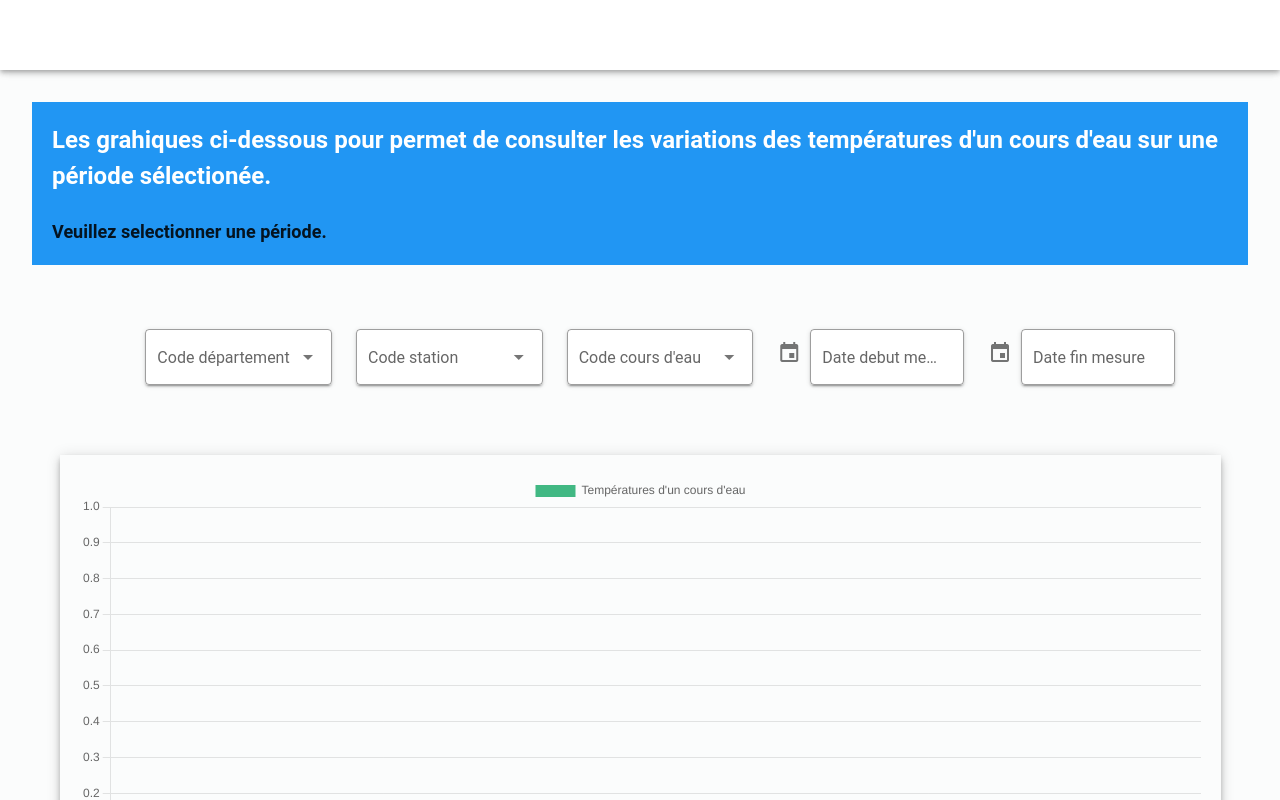
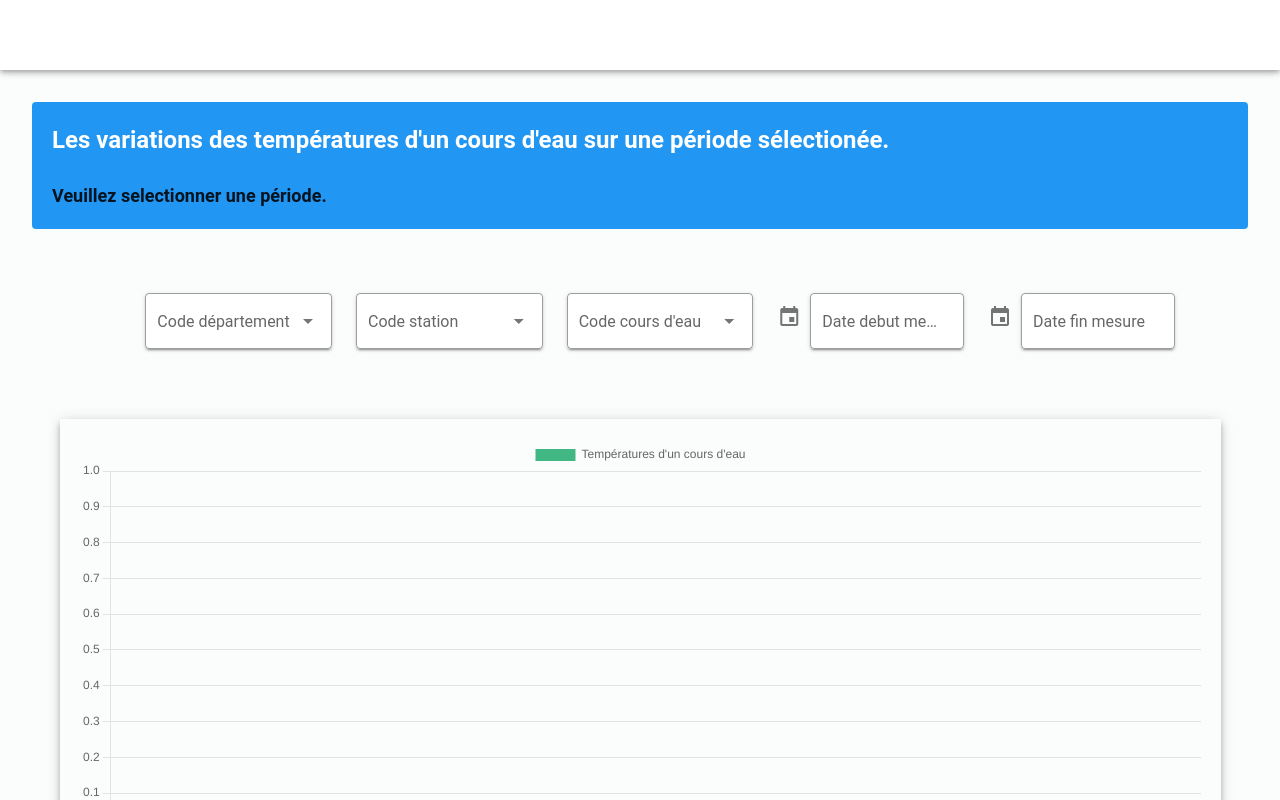
Before and after one commit to naguib-med/hubeau, a Vue app: page /chart in a window 1280 px wide. Shown: the top 800 px of the page. Built offline with nearby package versions, Linux system fonts and the light colour scheme; no server answers.

Commit message:
fixed css

```diff
--- a/src/views/ChartView.vue
+++ b/src/views/ChartView.vue
@@ -1,10 +1,10 @@
 <template>
   <div>
     <v-container fluid class="pa-md-8">
-      <div class="mb-8 pa-md-5 justify-center blue">
+      <div class="mb-8 pa-md-5 justify-center blue rounded">
         <h2 class="white--text mb-6">
-          Les grahiques ci-dessous pour permet de consulter les variations des
-          températures d'un cours d'eau sur une période sélectionée.
+          Les variations des températures d'un cours d'eau sur une période
+          sélectionée.
         </h2>
 
         <h4 style="font-size: 18px">Veuillez selectionner une période.</h4>
```
